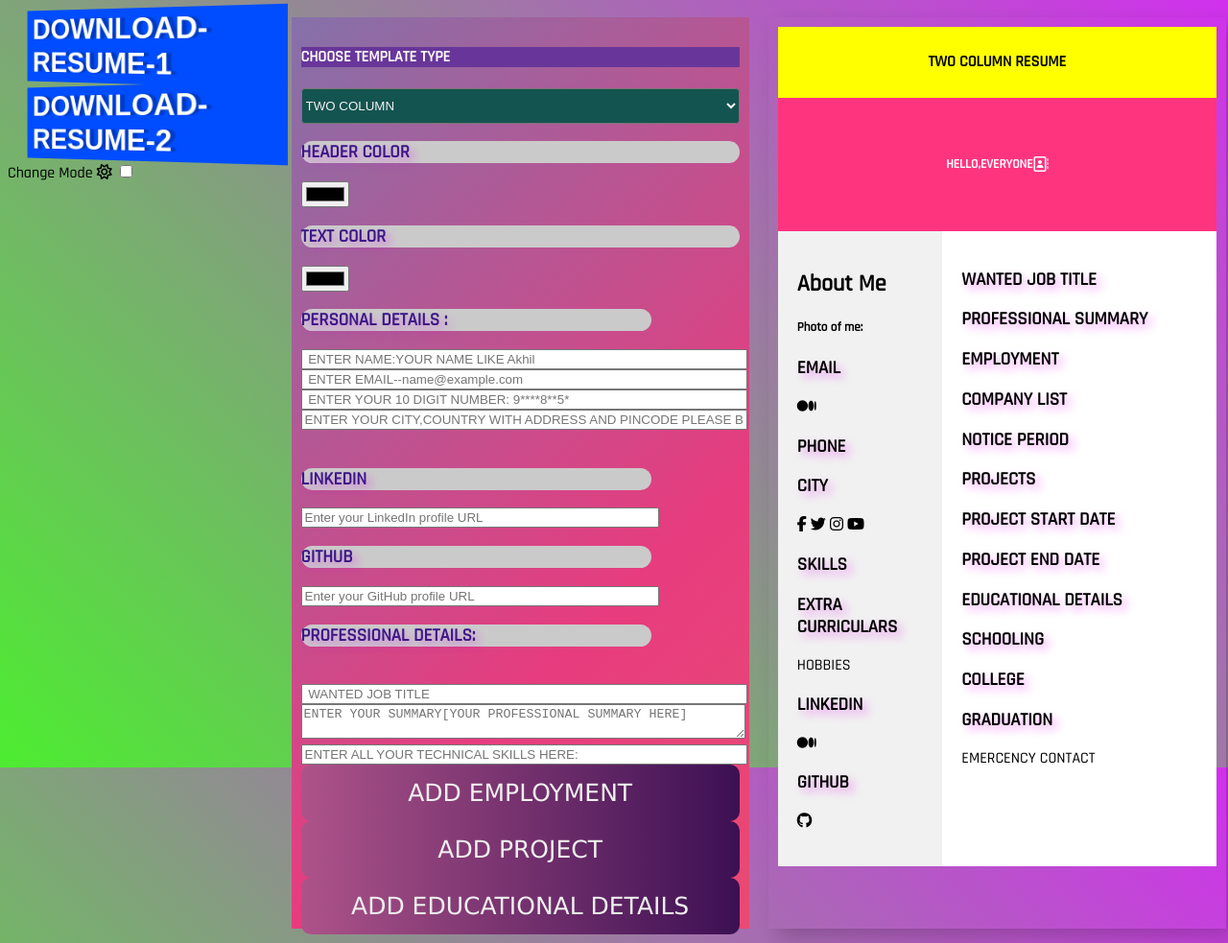
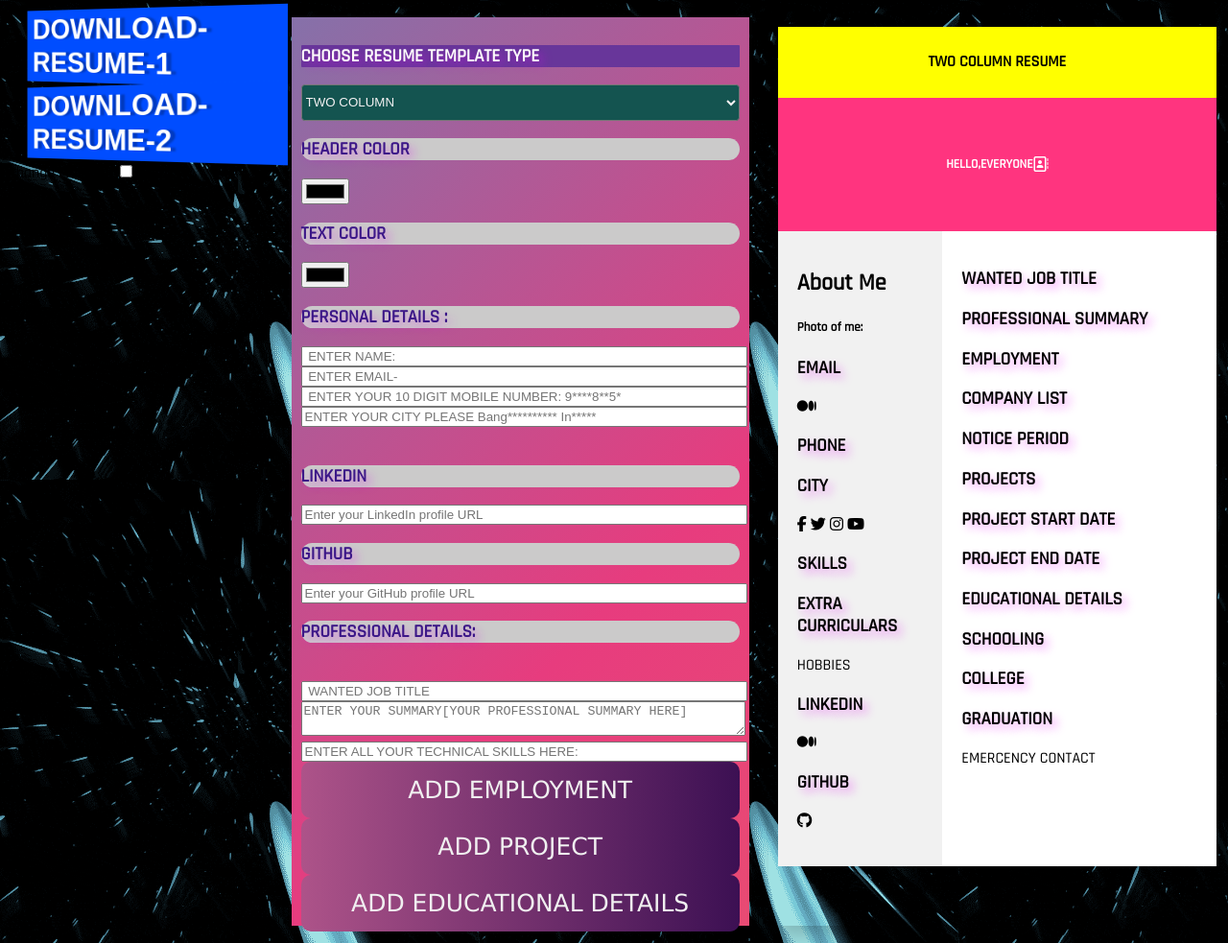
Before and after one commit to manuhegde198924/MANOJ_TEAM1_resumetemplatemctjs, a website: page index.html in a window 1280 px wide. Shown: the top 983 px of the page at 96% size. Drawn offline with nearby package versions, Linux system fonts and the light colour scheme.

Commit message:
background changes

```diff
--- a/app.js
+++ b/app.js
@@ -62,9 +62,9 @@ document.getElementById('myForm').addEventListener('input', function () {
 
     // Update side content
     //update email,phone number,github,contact,address
-    document.getElementById('email').innerHTML = '<h5>Email:</h5> ' + document.getElementById('exampleFormControlInput1').value;
-    document.getElementById('phone').innerHTML = '<h5>Phone: </h5>' + document.getElementById('exampleFormControlInput2').value;
-    document.getElementById('country').innerHTML = ' <h5>CITY</h5> ' + document.getElementById('exampleFormControlInput4').value;
+    document.getElementById('email').innerHTML = document.getElementById('exampleFormControlInput1').value;
+    document.getElementById('phone').innerHTML =  document.getElementById('exampleFormControlInput2').value;
+    document.getElementById('country').innerHTML =  document.getElementById('exampleFormControlInput4').value;
     document.getElementById('linkedin1').innerHTML = '<p>LINKEDIN URL:</p>'+document.getElementById('linkedin').value;
     document.getElementById('github1').innerHTML ='</p>GITHUB URL:<p>'+ document.getElementById('github').value;
     // Update skills
@@ -184,8 +184,8 @@ document.getElementById('myForm').addEventListener('input', function () {
     document.getElementById('header3').innerHTML = '<h4>I AM:</h4>' +document.getElementById('nameInput').value;
 
     // Update side content
-    document.getElementById('email3').innerHTML = '<h4>Email:<h4> ' + document.getElementById('exampleFormControlInput1').value;
-    document.getElementById('phone3').innerHTML = '<h5>Phone:<h5> ' + document.getElementById('exampleFormControlInput2').value;
+    document.getElementById('email3').innerHTML =  document.getElementById('exampleFormControlInput1').value;
+    document.getElementById('phone3').innerHTML =  + document.getElementById('exampleFormControlInput2').value;
     document.getElementById('country3').innerHTML = '<h5> CITY COUNTRY PINCODE[ADDRESS]:<h5>' + document.getElementById('exampleFormControlInput4').value;
     document.getElementById('linkedin2').innerHTML = '<h4>LINKEDIN URL:<h4>'+document.getElementById('linkedin').value;
     document.getElementById('github2').innerHTML ='<h4>GITHUB URL:<h4>'+ document.getElementById('github').value;
@@ -209,7 +209,7 @@ function toggleBackground() {
 
   themeToggle.addEventListener("change", function () {
     const isChecked = this.checked;
-    document.body.style.background = isChecked ? "#876" : "#541"; // Change background color here
+    document.body.style.background=isChecked ? "url('./200c.gif')" : "url('./200b.gif')"; // Change background color here
 
   });
 }
--- a/index.html
+++ b/index.html
@@ -40,7 +40,7 @@
 <!-- these are my start of containers, 1st one being form container or container1 -->
     <div id="container1" class="container" >
         <!-- ... (Container 1 content) ... -->
-        <h4 id="type">CHOOSE TEMPLATE TYPE</h4>
+        <h3 id="type">CHOOSE RESUME TEMPLATE TYPE</h3>
         <!-- Move the select element into Container 1 -->
         <span>
 
@@ -68,26 +68,30 @@
              <!-- my form starts here     -->
               <!-- primary input details as required -->
               <!-- <label for="nameInput">Enter your name:</label> -->
+              <span>
               <h3 id="anime">PERSONAL DETAILS :</h3>
+              </span>
               <!-- this is my 1st input -->
               <!-- here i enter my name -->
-              <input type="text" id="nameInput" placeholder=" ENTER NAME:YOUR NAME LIKE Akhil" required >
+              <input type="text" id="nameInput" placeholder=" ENTER NAME:" required >
               <br>
               <!-- <label for="exampleFormControlInput1" class="form-label">Email address :   </label> -->
-              <input type="email" class="form-control" id="exampleFormControlInput1" placeholder=" ENTER EMAIL--name@example.com" required>
+              <input type="email" class="form-control" id="exampleFormControlInput1" placeholder=" ENTER EMAIL-" required>
               <br>
               <!-- email input ends here -->
                       <!-- <label for="exampleFormControlInput2" class="form-label">Phone</label> -->
-                      <input type="text" class="form-control" id="exampleFormControlInput2" placeholder=" ENTER YOUR 10 DIGIT NUMBER: 9****8**5*" required>
+                      <input type="text" class="form-control" id="exampleFormControlInput2" placeholder=" ENTER YOUR 10 DIGIT MOBILE NUMBER: 9****8**5*" required>
                      <br>
                      <!-- this one for contact number -->
                      <!-- <label for="exampleFormControlInput3" class="form-label">City</label> -->
-                     <input type="text" class="form-control" id="exampleFormControlInput4" placeholder="ENTER YOUR CITY,COUNTRY WITH ADDRESS AND PINCODE PLEASE Bang********** In*****" required >
+                     <input type="text" class="form-control" id="exampleFormControlInput4" placeholder="ENTER YOUR CITY PLEASE Bang********** In*****" required >
                      <br>
                      <!-- this one for complete address -->
                      <!-- address input ends here -->
                      <br>
+                     <span>
                      <h3 id="anime">LINKEDIN</h3>
+                    </span>
 
                      <input type="text" id="linkedin" name="linkedin" placeholder="Enter your LinkedIn profile URL" required>
                      <br>
--- a/style.css
+++ b/style.css
@@ -8,11 +8,12 @@ body {
     font-family: Arial, Helvetica, sans-serif;
     box-sizing: border-box;
     font-family: "Rajdhani", sans-serif;
-    background-image: -webkit-linear-gradient(45deg, hsl(111, 84%, 56%), hsl(291, 84%, 56%));
+    background-image:url('giphy.gif');
 
     width: 100%;
 
 }
+
 
 #optionsSelect{
   background: linear-gradient(to top, #0ba360 0%, #3cba92 100%);
@@ -132,11 +133,12 @@ textarea{
 /* MY FORM SHOULD TAKE FULL WIDTH OF THE CONTAINER */
 #myform{
     width:100%;
+
 }
 /* SIMILARLY LET ALL INPUTS UNDER FORM TAKE FULL FULL WIDTH FOR BETTER VISIBILITY */
 #nameInput,#exampleFormControlInput1,#exampleFormControlInput2,#exampleFormControlInput3,#exampleFormControlInput4,
-#exampleFormControlInput5,#exampleFormControlInput6,#exampleFormControlInput7,#professionalSummary1{
-    width:125%;
+#exampleFormControlInput5,#exampleFormControlInput6,#exampleFormControlInput7,#professionalSummary1,#linkedin,#github{
+    width:100%;
 }
 .button-89 {
   padding: 15px 20px;
@@ -198,7 +200,7 @@ textarea{
 
 
 #first,#second,#third{
-  width:125%;
+  width:100%;
 
 }
 .textAreaContainer textarea {
@@ -208,9 +210,7 @@ textarea{
 #textAreasContainer1,#textAreasContainer2,#textAreasContainer3{
     width:auto;
 } */
-#linkedin,#github{
-  width:125%;
-}
+
 /* RESUME 2
 #container2 {
 
@@ -280,9 +280,7 @@ height:auto;
 #side,#main{
   overflow: scroll;
 }
-#linkedin,#github{
-  width:100%;
-}
+
 #header3 {
     width: 100%;
     height: 35%;
@@ -459,9 +457,7 @@ animation: gradient 10s ease infinite;
     }
 
     /* Responsive styles for form elements */
-    #myForm {
-        width: 80%; /* Adjust width as needed */
-    }
+
 
 /* Media Query for Desktops and Larger Screens */
 @media (min-width: 992px) {
```
Also changed, not shown: 200a.webp (added), 200d.gif (added), giphy.gif (added), 4 other files.
